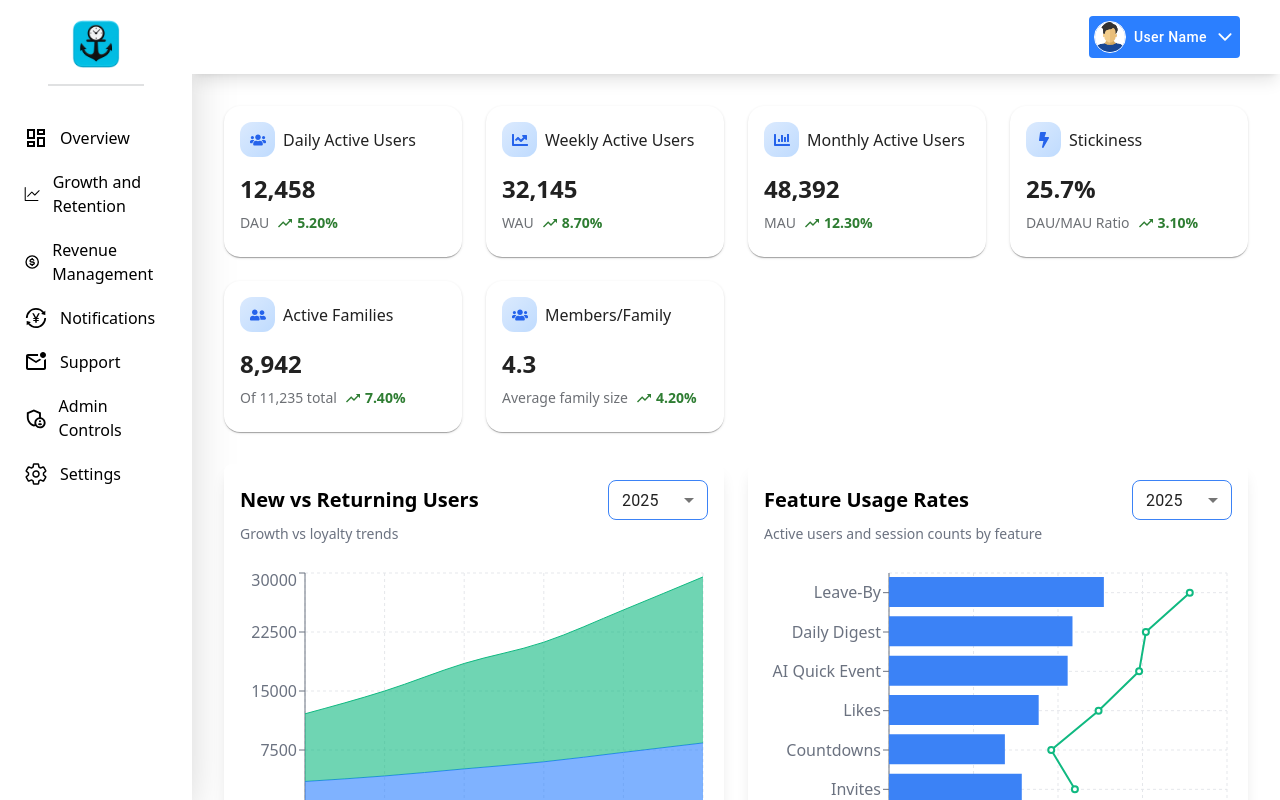
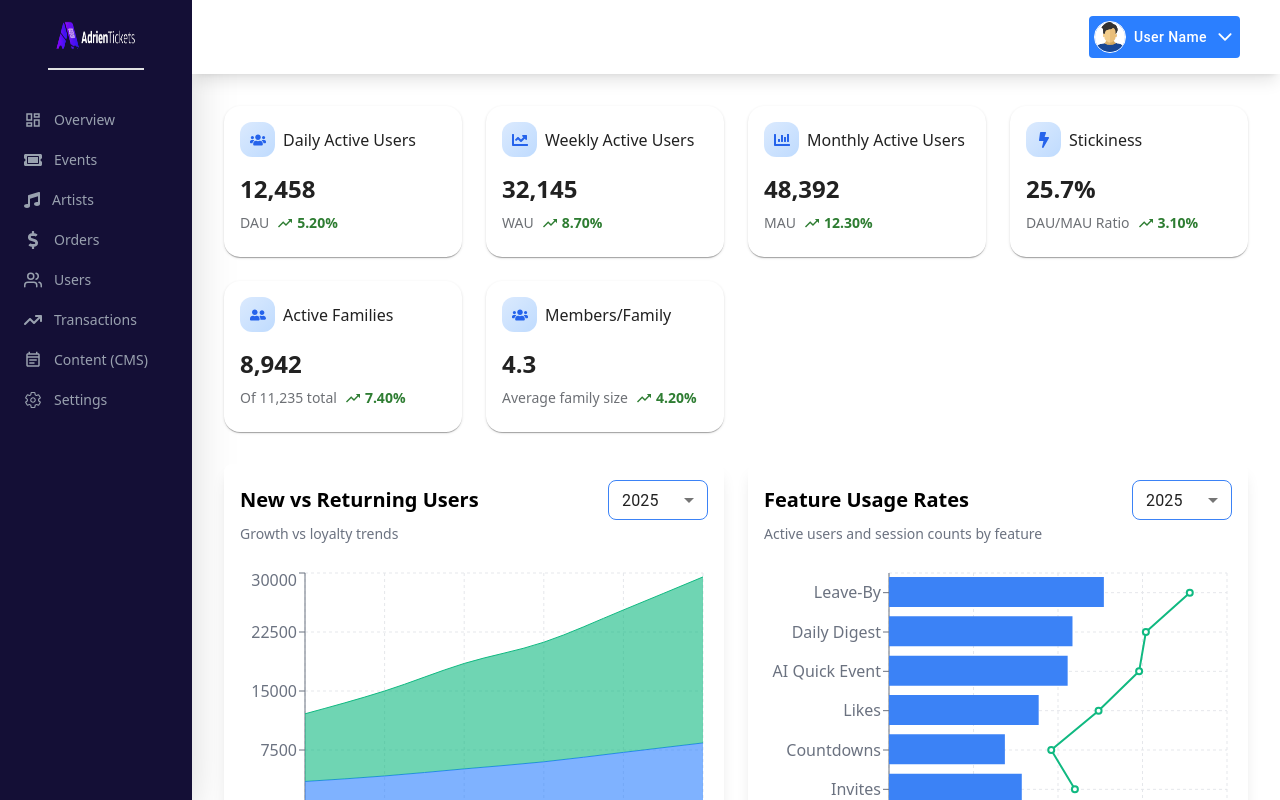
Before and after one commit to sparktechagency/ticket-booking-dashboard, a React (Vite) app: page / in a window 1280 px wide. Built offline with nearby package versions, Linux system fonts and the light colour scheme.

Commit message:
Fixed Dashboard Layout

```diff
--- a/src/components/Shared/Sidebar.jsx
+++ b/src/components/Shared/Sidebar.jsx
@@ -1,16 +1,10 @@
 import { useState } from "react";
 
-import { MdOutlineDashboard } from "react-icons/md";
-import { PiUsers } from "react-icons/pi";
-import { AiOutlineTransaction } from "react-icons/ai";
-import { MdDiamond } from "react-icons/md";
-import { MdOutlineMarkEmailUnread } from "react-icons/md";
-import { BsChatHeart } from "react-icons/bs";
+import { MdOutlineDashboard, MdOutlineEventNote } from "react-icons/md";
+import { FiUsers } from "react-icons/fi";
+import { FaTicketAlt, FaMusic, FaDollarSign } from "react-icons/fa";
+import { FaArrowTrendUp } from "react-icons/fa6";
 import { IoSettingsOutline } from "react-icons/io5";
-import { BiDollarCircle } from "react-icons/bi";
-import { GoGraph } from "react-icons/go";
-import { FaShieldHalved } from "react-icons/fa6";
-import { MdOutlineAdminPanelSettings } from "react-icons/md";
 
 import { Link, NavLink } from "react-router-dom";
 
@@ -24,10 +18,10 @@ export default function Sidebar() {
   };
 
   return (
-    <div className="bg-[#ffffff] h-screen w-full shadow-2xl">
+    <div className="bg-[#140f36] h-screen w-full shadow-2xl">
       <div className="flex flex-col items-center gap-4 py-5">
         <Link to="/" className="">
-          <img src={logo} alt="" className="h-12 mx-auto" />
+          <img src={logo} alt="" className="w-20 h-8 mx-auto" />
         </Link>
         <hr className="w-24 border border-[#E0E1E2]" />
       </div>
@@ -35,43 +29,43 @@ export default function Sidebar() {
         {[
           {
             to: "/overview",
-            icon: <MdOutlineDashboard fontSize={24} />,
+            icon: <MdOutlineDashboard fontSize={18} />,
             label: "Overview",
           },
           {
-            to: "/growth-retention",
-            icon: <GoGraph fontSize={24} />,
-            label: "Growth and Retention",
+            to: "/events",
+            icon: <FaTicketAlt fontSize={18} />,
+            label: "Events",
           },
           {
-            to: "/revenue-management",
-            icon: <BiDollarCircle fontSize={24} />,
-            label: "Revenue Management",
+            to: "/artists",
+            icon: <FaMusic fontSize={16} />,
+            label: "Artists",
           },
 
           {
-            to: "/notifications",
-            icon: <AiOutlineTransaction fontSize={24} />,
-            label: "Notifications",
-          },
-          // {
-          //   to: "/reliabilities",
-          //   icon: <MdDiamond fontSize={24} />,
-          //   label: "Reliabilities",
-          // },
-          {
-            to: "/support",
-            icon: <MdOutlineMarkEmailUnread fontSize={24} />,
-            label: "Support",
+            to: "/orders",
+            icon: <FaDollarSign fontSize={18} />,
+            label: "Orders",
           },
           {
-            to: "/admin-controls",
-            icon: <MdOutlineAdminPanelSettings fontSize={24} />,
-            label: "Admin Controls",
+            to: "/users",
+            icon: <FiUsers fontSize={18} />,
+            label: "Users",
+          },
+          {
+            to: "/transactions",
+            icon: <FaArrowTrendUp fontSize={18} />,
+            label: "Transactions",
+          },
+          {
+            to: "/content-management",
+            icon: <MdOutlineEventNote fontSize={18} />,
+            label: "Content (CMS)",
           },
           {
             to: "/settings",
-            icon: <IoSettingsOutline fontSize={24} />,
+            icon: <IoSettingsOutline fontSize={18} />,
             label: "Settings",
           },
 
@@ -86,15 +80,15 @@ export default function Sidebar() {
             to={to}
             onClick={() => handleSelect(to)}
             className={({ isActive }) =>
-              `flex items-center font-medium gap-3 text-base py-2 px-2 rounded-md
+              `flex items-center font-medium gap-3 text-sm py-2 px-2 rounded-md
               ${
                 isActive
-                  ? "bg-gradient-to-r from-[#2B7FFF] to-[#00D3F2]  text-[#fff]"
+                  ? "bg-gradient-to-r from-[#6d1db9] to-[#bd85f1] text-white shadow-lg shadow-[#6d1db9]/30"
                   : selected === to
-                  ? "bg-[#2B7FFF] text-black"
-                  : "text-black"
+                  ? "bg-[#bd85f1] text-black"
+                  : "text-[#99a1af] hover:text-white hover:bg-white/5"
               }
-              hover:bg-[#2B7FFF] hover:text-[#fff]`
+              hover:bg-[#bd85f1] hover:text-[#fff]`
             }
           >
             {icon}
```
Also changed, not shown: src/components/Routes/Routes.jsx (+6 -10 lines), public/Images/logo.png.
